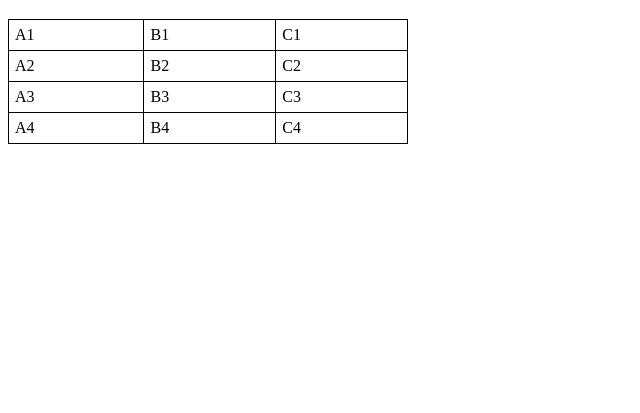
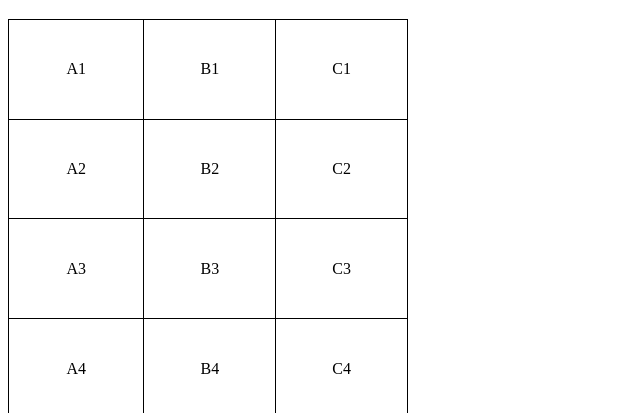
Before and after one commit to Hudson50/HTML__CSS, a plain HTML site: page Exercisios/ex023/tabela001.html in a window 1280 px wide. Shown: the part 61-474 px from the top of the page, without its empty margins (0-640 px from the left). Drawn offline with Linux system fonts and the light colour scheme.

Commit message:
criei tabela 001

```diff
--- a/Exercisios/ex023/tabela001.html
+++ b/Exercisios/ex023/tabela001.html
@@ -7,11 +7,14 @@
     <style>
         table {
             width: 400px;
-            border-collapse: collapse;
+            border-collapse: collapse; /*juntos sem espaco entre linhas*/
+            height: 400px;
         }
         td {
             border: 1px solid black;
             padding: 6px;
+            text-align: center; /*Alinhamento horizontal: left - center - rigth */
+            vertical-align: middle; /* Alinhamento Vertical: top - middel - bottom*/
         }
     </style>
 </head>
```
